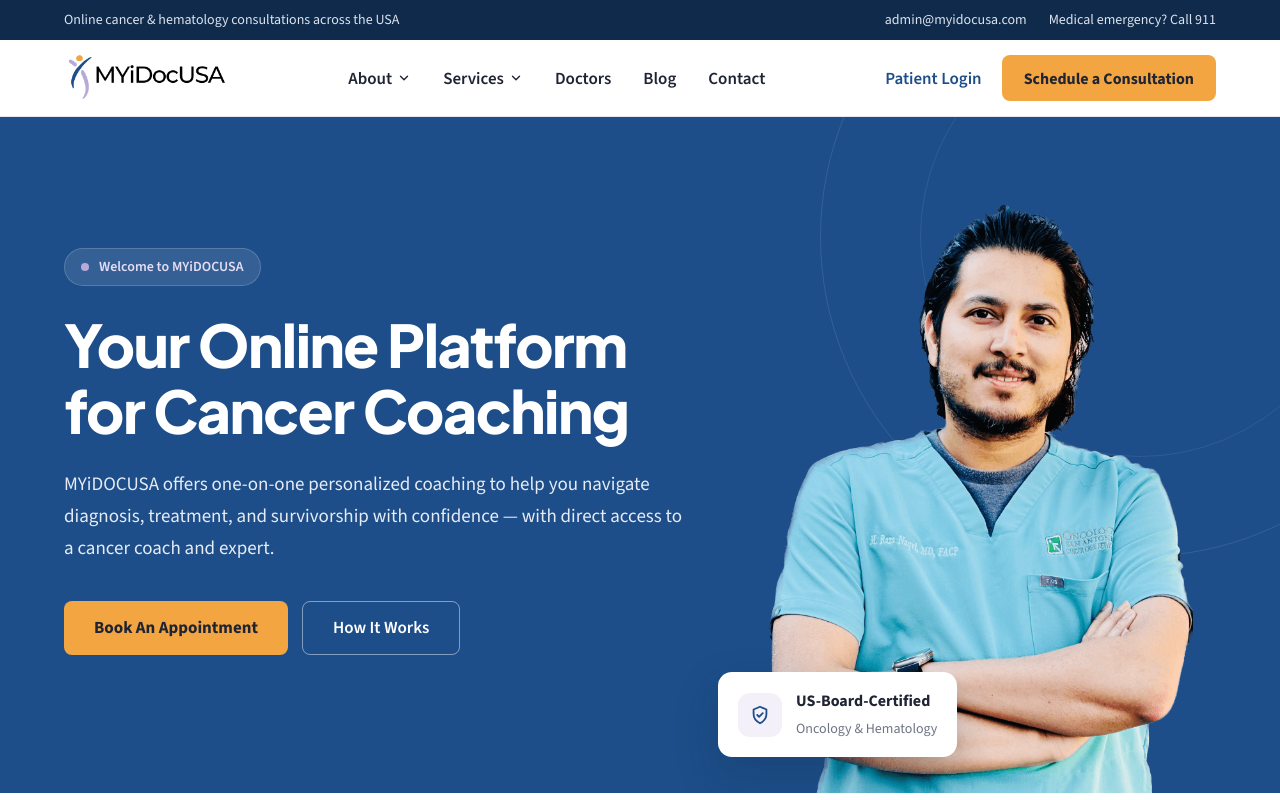
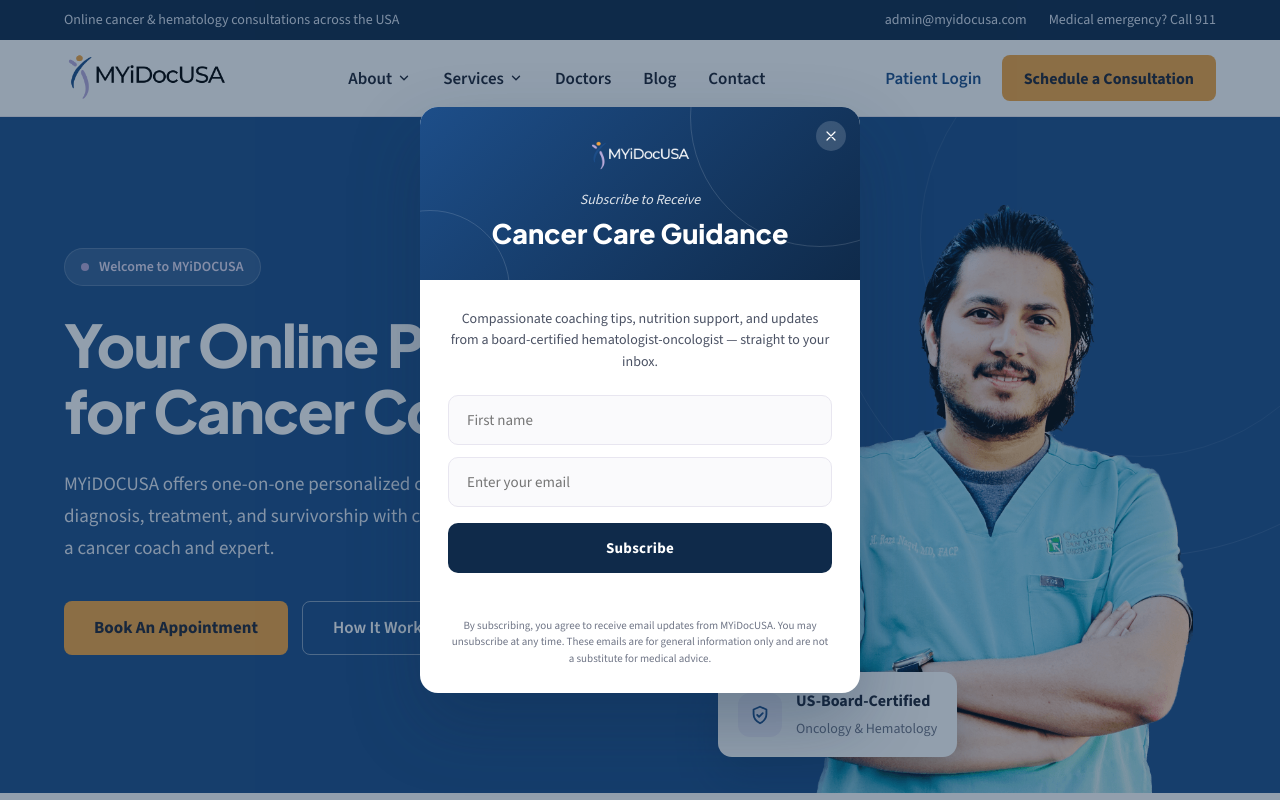
Before and after one commit to AbdlReman/myidoc-usa, a Next.js app: page / in a window 1280 px wide. Shown: the top 800 px of the page. Built offline with nearby package versions, Linux system fonts and the light colour scheme.

Commit message:
update popup

```diff
--- a/app/globals.css
+++ b/app/globals.css
@@ -497,15 +497,59 @@
 .subscribe-form .btn { height: 50px; padding: 0 24px; }
 .subscribe-form__status { flex-basis: 100%; margin: 0; min-height: 1.3em; font-size: 14px; color: var(--primary); font-weight: 600; }
 
-.popup-overlay { z-index: 300; }
-.popup-card { max-width: 480px; position: relative; text-align: left; }
+.popup-overlay { z-index: 300; overflow-y: auto; }
+.popup-card {
+  position: relative; text-align: center; background: #fff; width: 100%; max-width: 440px;
+  max-height: calc(100vh - 40px); overflow-y: auto; overflow-x: hidden; border-radius: 18px;
+  box-shadow: 0 30px 70px rgba(15,42,74,.3);
+}
 .popup-card__close {
-  position: absolute; top: 16px; right: 16px; width: 32px; height: 32px; border-radius: 50%;
-  border: none; background: var(--bg-tint); color: var(--text-2); display: flex; align-items: center;
-  justify-content: center; cursor: pointer;
+  position: absolute; top: 14px; right: 14px; width: 30px; height: 30px; border-radius: 50%; border: none;
+  background: rgba(255,255,255,.16); color: #fff; display: flex; align-items: center; justify-content: center;
+  cursor: pointer; flex: none; z-index: 2; transition: background-color .15s ease;
 }
-.popup-card__close:hover { background: var(--lavender-50); color: var(--primary); }
-.popup-card__text { color: var(--text-2); margin: 0 0 18px; }
+.popup-card__close:hover { background: rgba(255,255,255,.3); }
+
+.popup-card__header {
+  position: relative; overflow: hidden; background: linear-gradient(135deg, var(--primary), var(--navy));
+  padding: 34px 28px 30px;
+}
+.popup-card__ring { position: absolute; border-radius: 50%; border: 1px solid rgba(255,255,255,.14); pointer-events: none; }
+.popup-card__ring--lg { width: 260px; height: 260px; right: -90px; top: -120px; }
+.popup-card__ring--sm { width: 160px; height: 160px; left: -70px; bottom: -90px; }
+.popup-card__logo { position: relative; display: flex; justify-content: center; margin-bottom: 18px; }
+.popup-card__logo .logo__img { height: 30px; width: auto; }
+.popup-card__eyebrow { position: relative; font-style: italic; color: rgba(255,255,255,.85); font-size: 14px; margin: 0 0 6px; }
+.popup-card__heading {
+  position: relative; font-family: var(--font-heading); font-weight: 800; line-height: 1.2;
+  font-size: clamp(22px, 6vw, 27px); margin: 0; color: #fff;
+}
+
+.popup-card__body { padding: 28px 28px 26px; }
+.popup-card__text { color: var(--text-2); margin: 0 0 22px; font-size: 14px; line-height: 1.55; }
+.popup-card__disclaimer { color: var(--muted); font-size: 11px; line-height: 1.5; text-align: center; margin: 16px 0 0; }
+.popup-card__disclaimer a { color: var(--primary); text-decoration: underline; }
+
+/* Stacked variant of the subscribe form, used inside the popup card */
+.popup-form { display: flex; flex-direction: column; gap: 12px; }
+.popup-form input[type="text"],
+.popup-form input[type="email"] {
+  width: 100%; height: 50px; padding: 0 18px; border-radius: 10px;
+  border: 1.5px solid var(--border); font-size: 15px; font-family: var(--font-body); background: var(--bg-tint);
+}
+.popup-form input:focus { outline: none; border-color: var(--primary); background: #fff; box-shadow: 0 0 0 3px rgba(29,78,137,.14); }
+.popup-form .btn {
+  height: 50px; width: 100%; background: var(--navy); border-radius: 10px; font-size: 15px;
+  letter-spacing: .02em; margin-top: 4px;
+}
+.popup-form .btn:hover { background: var(--primary); }
+.popup-form .subscribe-form__status { margin: 0; min-height: 1.3em; font-size: 13px; font-weight: 600; text-align: center; }
+
+@media (max-width: 480px) {
+  .popup-card__header { padding: 28px 22px 24px; }
+  .popup-card__body { padding: 24px 22px 22px; }
+  .popup-card__text { font-size: 13px; margin-bottom: 18px; }
+}
 
 /* Admin: filters, bulk actions, pagination */
 .dash__filters { display: flex; gap: 12px; flex-wrap: wrap; margin-bottom: 20px; }
--- a/components/SubscribePopup.tsx
+++ b/components/SubscribePopup.tsx
@@ -4,9 +4,11 @@
 import { usePathname } from "next/navigation";
 import SubscribeForm from "@/components/SubscribeForm";
 import Icon from "@/components/Icon";
+import Logo from "@/components/Logo";
+import { site } from "@/lib/content";
 
 const DISMISSED_KEY = "myidocusa_popup_dismissed";
-const SHOW_DELAY_MS = 8000;
+const SHOW_DELAY_MS = 3000;
 const EXCLUDED_PREFIXES = ["/admin", "/unsubscribe", "/login", "/register"];
 
 export default function SubscribePopup() {
@@ -41,16 +43,34 @@
 
   return (
     <div className="modal-overlay popup-overlay" onClick={dismiss}>
-      <div className="modal-card popup-card" onClick={(e) => e.stopPropagation()}>
+      <div className="popup-card" onClick={(e) => e.stopPropagation()}>
         <button className="popup-card__close" aria-label="Close" onClick={dismiss}>
-          <Icon name="close" size={18} />
+          <Icon name="close" size={16} />
         </button>
-        <h2>Get Cancer Care Guidance in Your Inbox</h2>
-        <p className="popup-card__text">
-          Subscribe for compassionate guidance from a board-certified hematologist-oncologist — coaching tips,
-          nutrition support, and how to get started with a virtual visit.
-        </p>
-        <SubscribeForm source="site-popup" onSuccess={dismiss} />
+
+        <div className="popup-card__header">
+          <span className="popup-card__ring popup-card__ring--lg" aria-hidden="true" />
+          <span className="popup-card__ring popup-card__ring--sm" aria-hidden="true" />
+          <div className="popup-card__logo">
+            <Logo light />
+          </div>
+          <p className="popup-card__eyebrow">Subscribe to Receive</p>
+          <h2 className="popup-card__heading">Cancer Care Guidance</h2>
+        </div>
+
+        <div className="popup-card__body">
+          <p className="popup-card__text">
+            Compassionate coaching tips, nutrition support, and updates from a board-certified
+            hematologist-oncologist — straight to your inbox.
+          </p>
+
+          <SubscribeForm source="site-popup" formClassName="popup-form" onSuccess={dismiss} />
+
+          <p className="popup-card__disclaimer">
+            By subscribing, you agree to receive email updates from {site.name}. You may unsubscribe at any time.
+            These emails are for general information only and are not a substitute for medical advice.
+          </p>
+        </div>
       </div>
     </div>
   );
```
